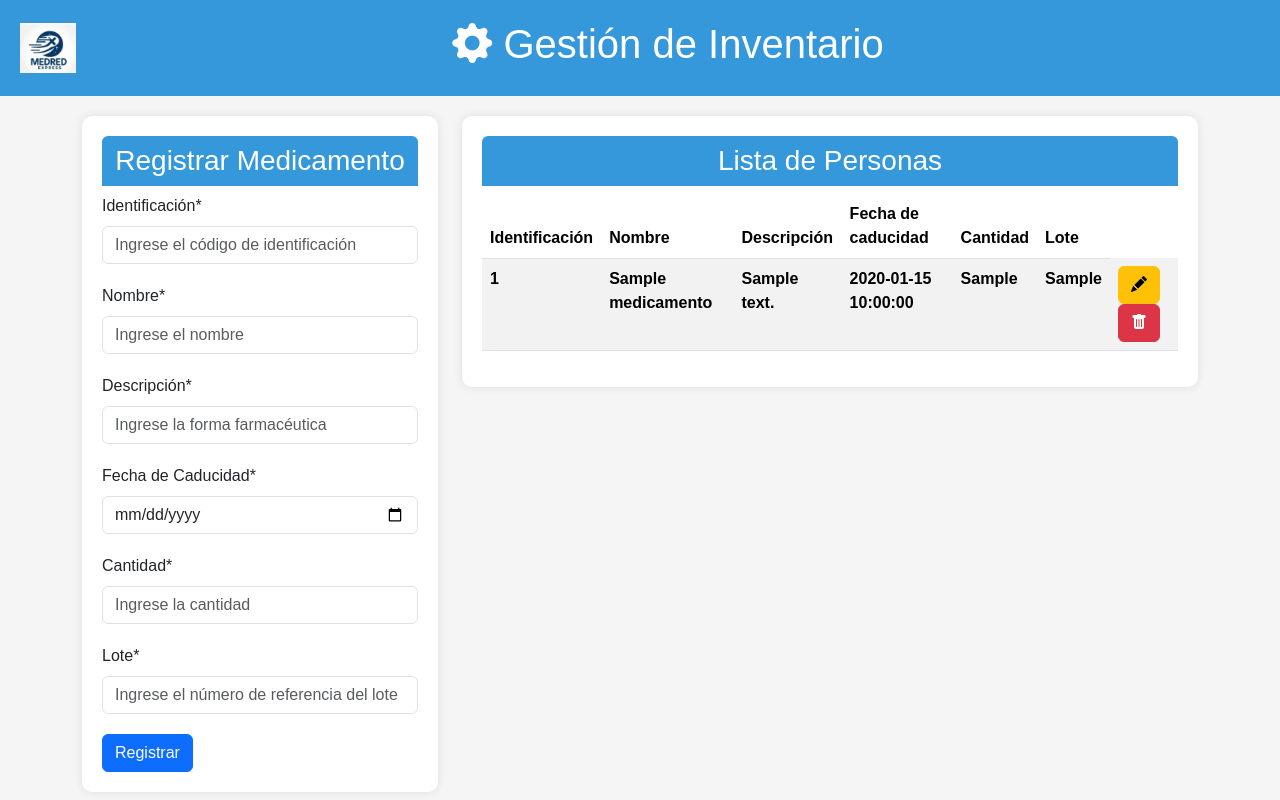
After one commit to estebancod/lab4, a PHP site: page /gestion_medicamento.php in a window 1280 px wide. The commit adds this page. Run offline with PHP 8.4, Linux system fonts and the light colour scheme; tables that the repository leaves empty or names only in its code hold one stand-in row (values such as "Sample post"); lists and menus that the app fills with data are empty.

Commit message:
se unio el crud de los medicamentos

```diff
--- /dev/null
+++ b/controlador/conexion_med.php
@@ -0,0 +1,14 @@
+<?php
+// Conexión a la base de datos MySQL
+$servername = "localhost"; // Cambia esto por tu servidor de base de datos
+$username = "root"; // Cambia esto por tu nombre de usuario de la base de datos
+$password = ""; // Cambia esto por tu contraseña de la base de datos
+$dbname = "medicamentos"; // Cambia esto por el nombre de tu base de datos
+
+// Crea la conexión
+$conexion = new mysqli($servername, $username, $password, $dbname);
+
+// Verifica la conexión
+if ($conexion->connect_error) {
+    die("La conexión ha fallado: " . $conexion->connect_error);
+}
--- /dev/null
+++ b/gestion_medicamento.php
@@ -0,0 +1,148 @@
+<!doctype html>
+<html lang="en">
+
+<head>
+    <meta charset="utf-8">
+    <meta name="viewport" content="width=device-width, initial-scale=1">
+    <title>Inventario</title>
+    <link href="https://cdn.jsdelivr.net/npm/bootstrap@5.3.3/dist/css/bootstrap.min.css" rel="stylesheet" integrity="sha384-QWTKZyjpPEjISv5WaRU9OFeRpok6YctnYmDr5pNlyT2bRjXh0JMhjY6hW+ALEwIH" crossorigin="anonymous">
+    <link rel="stylesheet" href="https://cdn.jsdelivr.net/npm/bootstrap-icons@1.10.5/font/bootstrap-icons.css">
+</head>
+<style>
+    body {
+        background-color: #f5f5f5;
+        font-family: Arial, sans-serif;
+    }
+
+    .bg-primary {
+        background-color: #3498db !important;
+    }
+
+    .header {
+        background-color: #3498db;
+        padding: 20px;
+        color: #ffffff;
+        display: flex;
+        align-items: center;
+        justify-content: space-between;
+    }
+
+    .logo {
+        height: 50px;
+    }
+
+    .title {
+        text-align: center;
+        flex-grow: 1;
+    }
+
+    .bg-blue {
+        background-color: #3498db;
+        color: #ffffff;
+    }
+
+    .bg-light-blue {
+        background-color: #e6f2ff;
+    }
+
+    .content {
+        background-color: #ffffff;
+        padding: 20px;
+        margin-top: 20px;
+        border-radius: 10px;
+        box-shadow: 0 0 10px rgba(0, 0, 0, 0.1);
+    }
+
+    .form-group {
+        margin-bottom: 20px;
+    }
+</style>
+
+<body>
+    <div class="header">
+        <img src="images/WhatsApp Image 2024-05-03 at 9.21.36 AM.jpeg" alt="Logo" class="logo">
+        <h1 class="title"><i class="bi bi-gear-fill"></i> Gestión de Inventario</h1>
+    </div>
+    <div class="container">
+        <div class="row">
+            <div class="col-md-4">
+                <div class="content">
+                    <h3 class="text-center bg-blue text-white rounded-top p-2">Registrar Medicamento</h3>
+
+                    <?php include("controlador/conexion_med.php");
+                    ?>
+                    <form method="POST" action="controlador/insertar_medicamento.php">
+                        <div class="form-group">
+                            <label for="inputid" class="form-label">Identificación*</label>
+                            <input type="text" class="form-control" id="inputid" name="inputid" aria-describedby="idHelp" placeholder="Ingrese el código de identificación" required pattern="^[a-zA-Z0-9]+$" title="Ingrese un código alfanumérico">
+                        </div>
+                        <div class="form-group">
+                            <label for="inputNombre" class="form-label">Nombre*</label>
+                            <input type="text" class="form-control" id="inputNombre" name="inputNombre" aria-describedby="nombreHelp" placeholder="Ingrese el nombre" required pattern="^[a-zA-Z\s]+$" title="Ingrese solo letras y espacios">
+                        </div>
+                        <div class="form-group">
+                            <label for="inputFormaFarmaceutica" class="form-label">Descripción*</label>
+                            <input type="text" class="form-control" id="inputFormaFarmaceutica" name="inputFormaFarmaceutica" aria-describedby="formaFarmaceuticaHelp" placeholder="Ingrese la forma farmacéutica" required>
+                        </div>
+                        <div class="form-group">
+                            <label for="inputFechaCaducidad" class="form-label">Fecha de Caducidad*</label>
+                            <input type="date" class="form-control" id="inputFechaCaducidad" name="inputFechaCaducidad" aria-describedby="fechaCaducidadHelp" placeholder="Ingrese la fecha de caducidad" required>
+                        </div>
+                        <div class="form-group">
+                            <label for="inputCantidad" class="form-label">Cantidad*</label>
+                            <input type="number" class="form-control" id="inputCantidad" name="inputCantidad" aria-describedby="cantidadHelp" placeholder="Ingrese la cantidad" required min="1" title="Ingrese un número mayor o igual a 1">
+                        </div>
+                        <div class="form-group">
+                            <label for="inputLote" class="form-label">Lote*</label>
+                            <input type="text" class="form-control" id="inputLote" name="inputLote" aria-describedby="loteHelp" placeholder="Ingrese el número de referencia del lote" required pattern="^[a-zA-Z0-9]+$" title="Ingrese un código alfanumérico">
+                        </div>
+
+                        <button type="submit" class="btn btn-primary" name="btnregistrar" value="ok">Registrar</button>
+                    </form>
+                </div>
+            </div>
+            <div class="col-md-8">
+                <div class="content">
+                    <h3 class="text-center bg-blue text-white rounded-top p-2">Lista de Personas</h3>
+                    <table class="table table-striped">
+                        <thead class="bg-light-blue">
+                            <tr>
+                                <th scope="col">Identificación</th>
+                                <th scope="col">Nombre</th>
+                                <th scope="col">Descripción</th>
+                                <th scope="col">Fecha de caducidad</th>
+                                <th scope="col">Cantidad</th>
+                                <th scope="col">Lote</th>
+                            </tr>
+                        </thead>
+                        <tbody>
+                            <?php
+                            include("controlador/conexion_med.php");
+                            $sql = "SELECT * FROM medicamentos";
+                            $query = mysqli_query($conexion, $sql);
+
+                            while ($fila = mysqli_fetch_array($query)) {
+                            ?>
+                                <tr>
+                                    <th scope="row"><?php echo $fila['identificacion'] ?></th>
+                                    <th scope="row"><?php echo $fila['nombre'] ?></th>
+                                    <th scope="row"><?php echo $fila['descripcion'] ?></th>
+                                    <th scope="row"><?php echo $fila['fecha_caducidad'] ?></th>
+                                    <th scope="row"><?php echo $fila['cantidad'] ?></th>
+                                    <th scope="row"><?php echo $fila['lote'] ?></th>
+                                    <th scope="row">
+                                        <a href="interfazedit_med.php?inputid=<?php echo $fila['identificacion'] ?>" class="btn btn-warning"><i class="bi bi-pencil-fill"></i></a>
+                                        <a href="controlador/eliminar_medicamento.php?inputid=<?php echo $fila['identificacion'] ?>" class="btn btn-danger"><i class="bi bi-trash-fill"></i></a>
+                                    </th>
+                                </tr>
+                            <?php
+                            }
+                            ?>
+                        </tbody>
+                    </table>
+                </div>
+
+                <script src="https://cdn.jsdelivr.net/npm/bootstrap@5.3.3/dist/js/bootstrap.bundle.min.js" integrity="sha384-YvpcrYf0tY3lHB60NNkmXc5s9fDVZLESaAA55NDzOxhy9GkcIdslK1eN7N6jIeHz" crossorigin="anonymous"></script>
+</body>
+
+</html>
--- a/ventana.php
+++ b/interfaz_farmacia.php
@@ -45,8 +45,10 @@
 </head>
 <body>
   <header>
-    <button>Solicitudes</button>
-    <button>Inventarios</button>
+    <a href="modificar_persona.php">
+      <button>Solicitudes</button></a>
+    <a href="gestion_medicamento.php">
+      <button>Inventarios</button></a>
     <button>Gestión de Cápsulas</button>
   </header>
 
--- a/modificar_persona.php
+++ b/modificar_persona.php
@@ -18,7 +18,7 @@ $fila = mysqli_fetch_array($query);
     <link rel="stylesheet" href="https://cdnjs.cloudflare.com/ajax/libs/font-awesome/5.15.3/css/all.min.css">
     <style>
         body {
-            background-color: #f8f9fa;
+            background-color: #3498db;
             font-family: Arial, sans-serif;
             display: flex;
             justify-content: center;
```
Also changed, not shown: controlador/editar_medicamento.php (added, +25 -0 lines), controlador/eliminar_medicamento.php (added, +11 -0 lines), controlador/insertar_medicamento.php (added, +36 -0 lines), interfazedit_med.php (added, +97 -0 lines), ventana2.php (+2 -5 lines).
